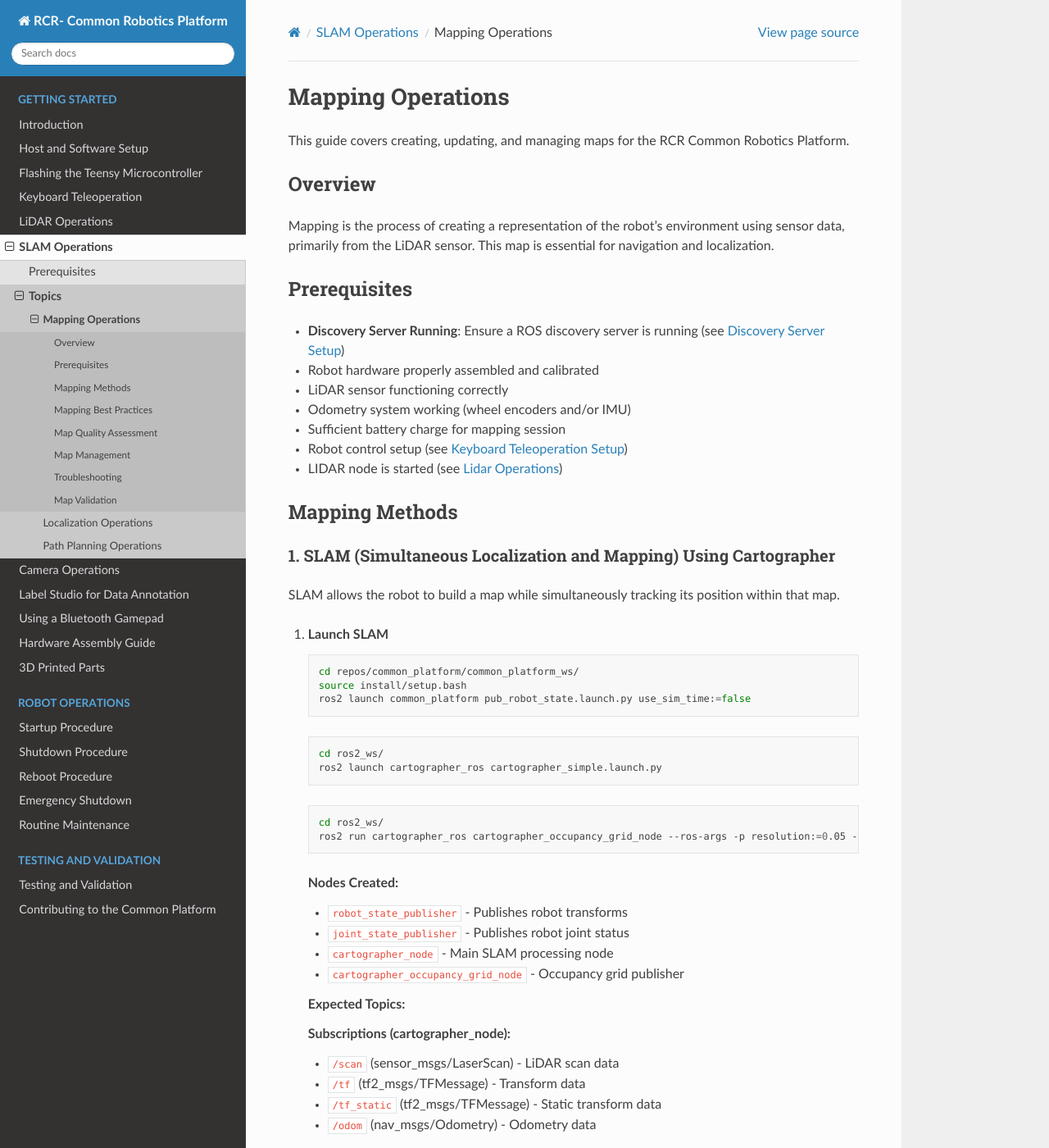
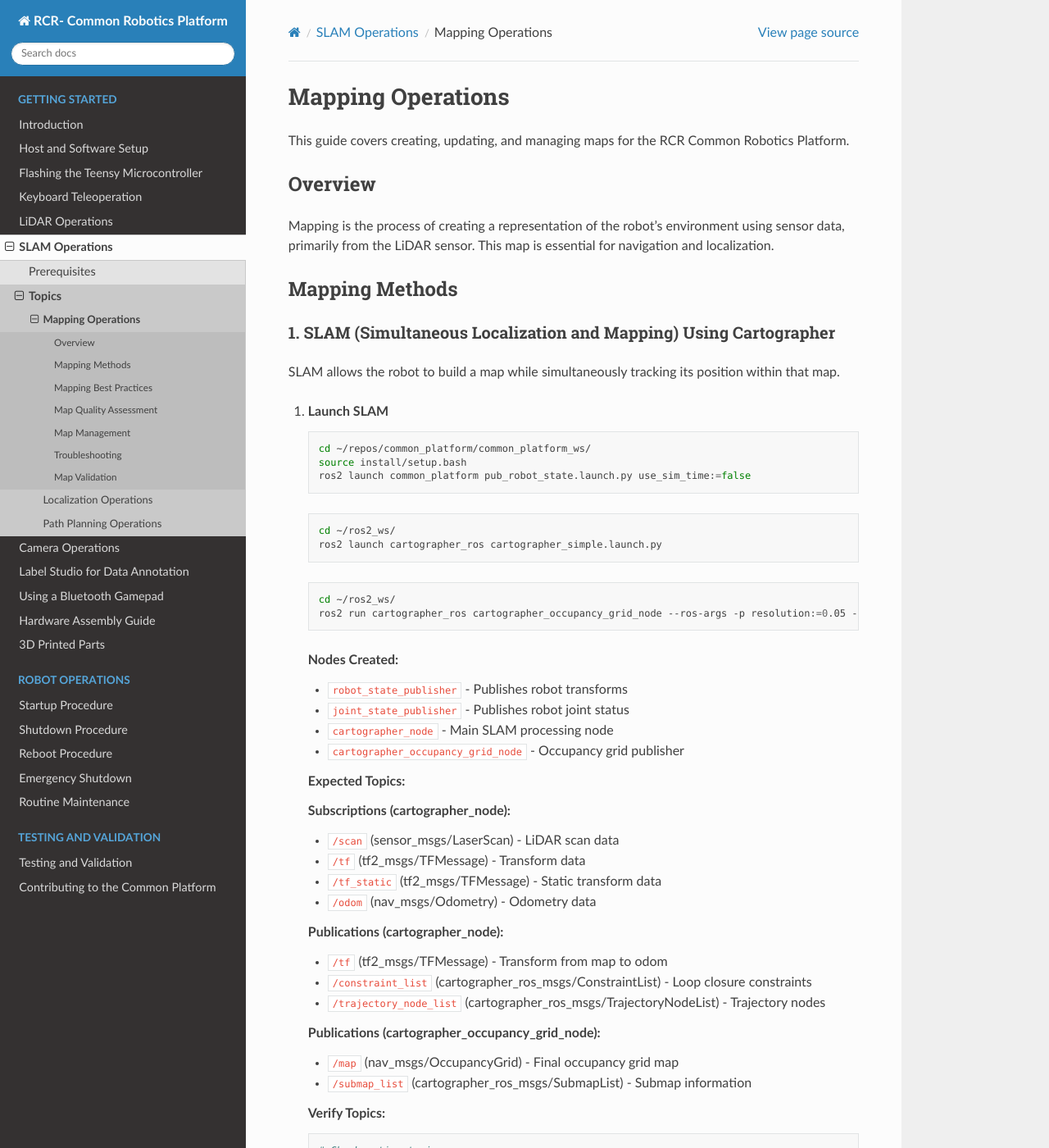
Before and after one commit to RoseCityRobotics/common_platform, a Sphinx documentation site: the page built from docs/source/slam/mapping.md, in a window 1280 px wide and 1400 px high. Shown: the whole window at 82% size. Built offline with Sphinx 7.4.7 and the Read the Docs theme 3.1.0, drawn with Linux system fonts in a browser that asks for light colours; pages that are not in the unit, such as notebooks, are missing from menus.

````diff
--- a/docs/source/slam/mapping.md
+++ b/docs/source/slam/mapping.md
@@ -5,16 +5,6 @@ This guide covers creating, updating, and managing maps for the RCR Common Robot
 ## Overview
 
 Mapping is the process of creating a representation of the robot's environment using sensor data, primarily from the LiDAR sensor. This map is essential for navigation and localization.
-
-## Prerequisites
-
-- **Discovery Server Running**: Ensure a ROS discovery server is running (see [Discovery Server Setup](../operations/discovery_server.md))
-- Robot hardware properly assembled and calibrated
-- LiDAR sensor functioning correctly
-- Odometry system working (wheel encoders and/or IMU)
-- Sufficient battery charge for mapping session
-- Robot control setup (see [Keyboard Teleoperation Setup](../operations/keyboard_teleoperation.md))
-- LIDAR node is started (see [Lidar Operations](../lidar_operations.md))
 
 ## Mapping Methods
 
@@ -24,18 +14,18 @@ SLAM allows the robot to build a map while simultaneously tracking its position
 
 1. **Launch SLAM**
    ```bash
-   cd repos/common_platform/common_platform_ws/
+   cd ~/repos/common_platform/common_platform_ws/
    source install/setup.bash
    ros2 launch common_platform pub_robot_state.launch.py use_sim_time:=false
    ```
 
    ```bash
-   cd ros2_ws/
+   cd ~/ros2_ws/
    ros2 launch cartographer_ros cartographer_simple.launch.py
    ```
 
    ```bash
-   cd ros2_ws/
+   cd ~/ros2_ws/
    ros2 run cartographer_ros cartographer_occupancy_grid_node --ros-args -p resolution:=0.05 -p publish_period_sec:=1.0 -r __ns:=${ROS_NAMESPACE}
    ```
 
````
Also changed, not shown: docs/source/slam/index.md (+1 -1 lines), docs/source/slam/install_carto_launch.md (added, +77 -0 lines).
